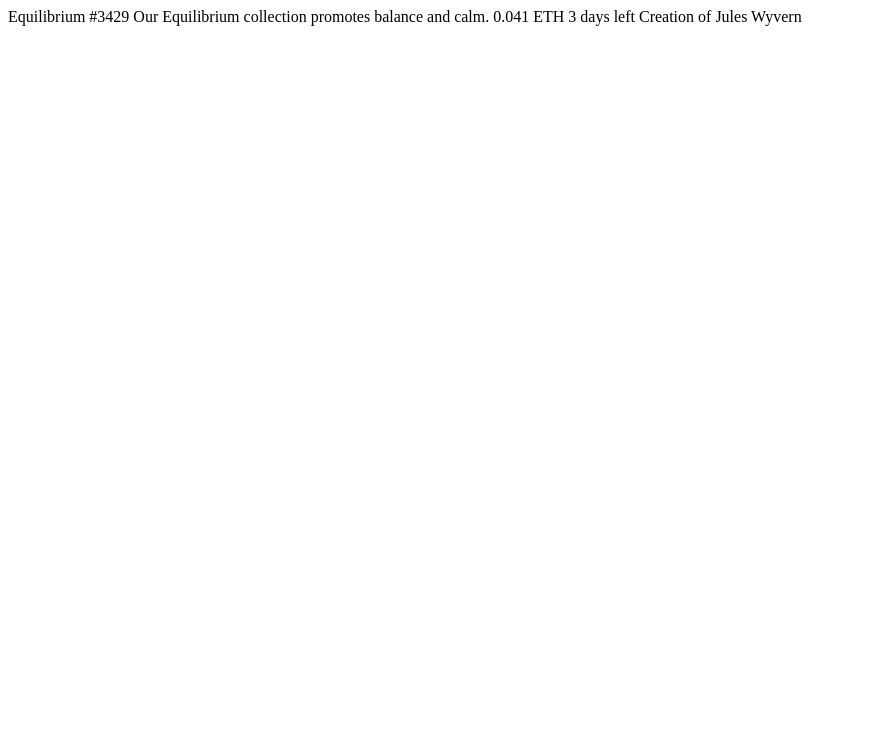
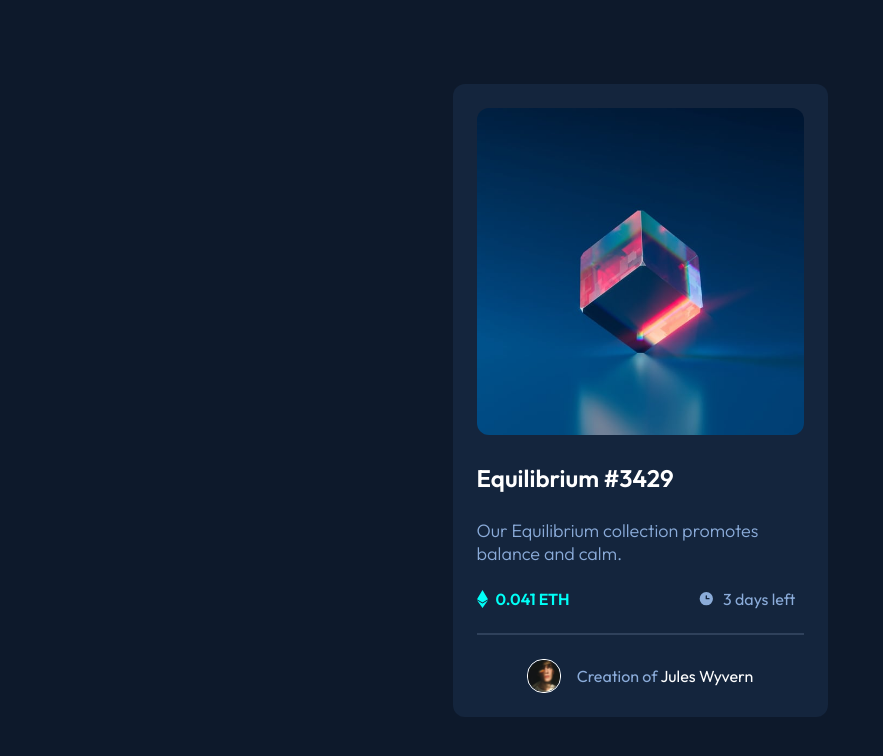
Before and after one commit to Durban86/frontendmentor-nfl-preview-card, a plain HTML site: page index.html in a window 1280 px wide. Shown: the whole page, without its empty margins (0-883 px from the left). Drawn offline with Linux system fonts and the light colour scheme.

Commit message:
commit final project

```diff
--- a/index.html
+++ b/index.html
@@ -10,14 +10,37 @@
 </head>
 <body>
 
-  Equilibrium #3429
+  <main class="container">
+    <div class="image-wrapper">
+      <img src="images/image-equilibrium.jpg" alt="equilibrium nft">
+      <div class="overlay">
+        <a href="#" class="icon">
+          <img src="images/icon-view.svg" alt="view icon">
+        </a>
+      </div>
+    </div>
+    <h1><a href="#" class="title">Equilibrium #3429</a></h1>
+    <p>Our Equilibrium collection promotes balance and calm.</p>
+    <div class="price-time-container">
+      <div class="price-container">
+        <img src="images/icon-ethereum.svg" alt="ETH icon">
+        <p class="price">0.041 ETH</p>
+      </div>
+      <div class="time-container">
+        <img src="images/icon-clock.svg" alt="clock icon">
+        <p class="time">3 days left</p>
+      </div>
+    </div>
 
-  Our Equilibrium collection promotes balance and calm.
+    <div class="line">
+      <hr>
+    </div>
 
-  0.041 ETH
-  3 days left
-
-  Creation of Jules Wyvern
+    <div class="artist">
+      <img src="images/image-avatar.png" alt="Jules Wynvern avatar">
+      <p>Creation of <a href="#" class="name">Jules Wyvern</a></p>
+    </div>
+  </main>
 
 </body>
 </html>
--- a/style.css
+++ b/style.css
@@ -1 +1,144 @@
 @import url('https://fonts.googleapis.com/css2?family=Outfit:wght@300;400;600&display=swap');
+
+* {
+    margin: 0;
+    padding: 0;
+}
+
+body {
+    background-color: hsl(217, 54%, 11%);
+    font-family: 'Outfit';
+    display: flex;
+    justify-content: center;
+    align-items: center;
+    height: 100vh;
+}
+
+.container {
+    background-color: hsl(216, 50%, 16%);
+    display: flex;
+    flex-direction: column;
+    padding: 24px;
+    border-radius: 12px;
+    width: 327px;
+}
+
+.image-wrapper {
+    position: relative;
+    width: 100%;
+}
+
+.image-wrapper > img {
+    border-radius: 12px;
+    margin-bottom: 16px;
+    width: 100%;
+}
+
+.overlay {
+    position: absolute;
+    top: 0;
+    bottom: 0;
+    left: 0;
+    right: 0;
+    width: 327px;
+    height: 327px;
+    border-radius: 12px;
+    opacity: 0;
+    transition: .3s ease;
+    background-color: hsla(178, 100%, 50%, .4)
+}
+
+.image-wrapper:hover .overlay {
+    opacity: 1;
+  }
+
+.icon {
+    color: white;
+    font-size: 100px;
+    position: absolute;
+    top: 50%;
+    left: 50%;
+    transform: translate(-50%, -50%);
+    -ms-transform: translate(-50%, -50%);
+    text-align: center;
+}
+
+
+.title {
+    font-size: 24px;
+    color: hsl(0,0%,100%);
+    margin-bottom: 24px;
+    text-decoration: none;
+}
+
+
+.title:hover {
+    color: hsl(178, 100%, 50%);
+}
+
+.container > p {
+    font-size: 18px;
+    font-weight: 300;
+    color: hsl(215, 51%, 70%);
+    margin: 24px 0;
+}
+
+.price-time-container {
+    display: flex;
+    justify-content: space-between;
+    margin-bottom: 24px;
+}
+
+.price-container {
+    display: flex;
+    align-items: center;
+}
+
+.price {
+    color: hsl(178, 100%, 50%);
+    padding: 0 8px;
+    font-weight: 600;
+}
+
+.time-container {
+    display: flex;
+    align-items: center;
+}
+
+.time {
+    color:hsl(215, 51%, 70%);
+    padding: 0 8px;
+
+}
+
+.line > hr {
+    border: 1px solid hsl(215, 32%, 27%);
+    margin-bottom: 24px;
+}
+
+.artist {
+    display: flex;
+    justify-content: center;
+    align-items: center;
+}
+
+.artist > img {
+    width: 32px;
+    height: 32px;
+    border: 1px solid hsl(0,0%,100%);
+    border-radius: 16px;
+    margin-right: 16px;
+}
+
+.artist > p {
+    color:hsl(215, 51%, 70%);
+}
+
+.name {
+    color: hsl(0,0%,100%);
+    text-decoration: none;
+}
+
+.name:hover {
+    color: hsl(178, 100%, 50%);
+}
```
